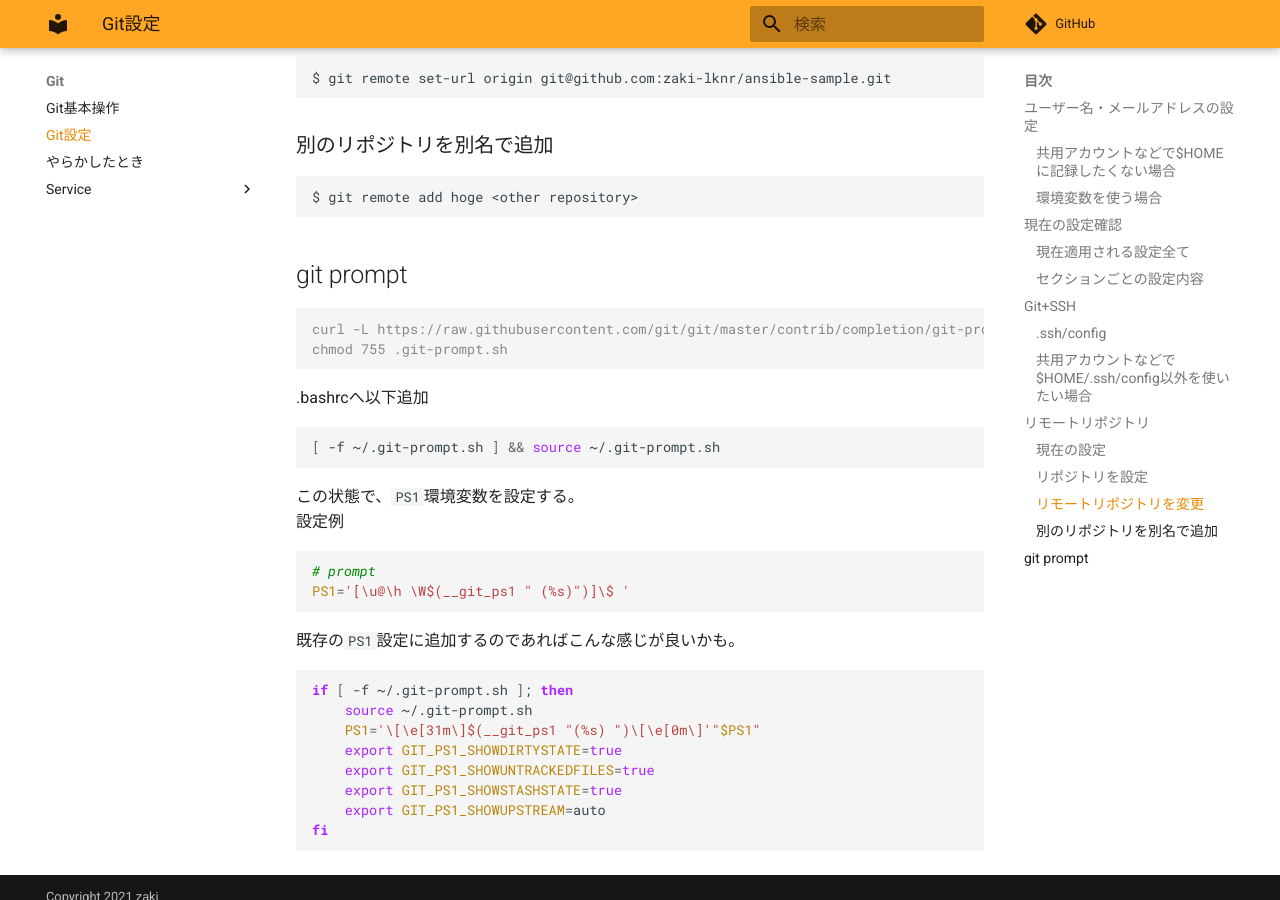
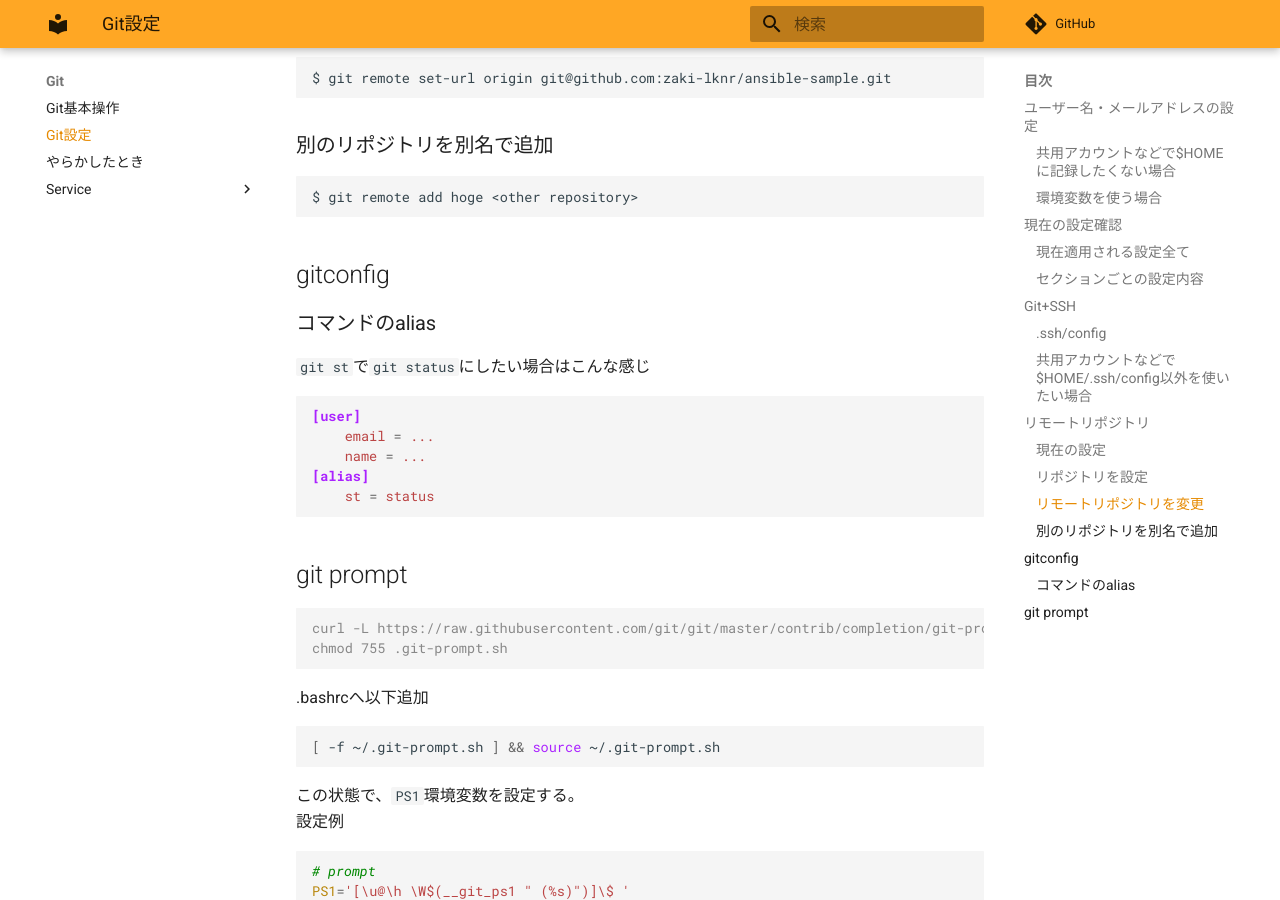
Before and after one commit to zaki-lknr/docs, an MkDocs documentation site: the page built from docs/Git/configure.md, in a window 1280 px wide and 900 px high, scrolled down 2249 px. Built offline with MkDocs 1.6.1 and Material for MkDocs 9.7.7, drawn with Linux system fonts in a browser that asks for light colours; comment, search, counter and statistics services are not loaded.

Commit message:
add: git/configure: コマンドのalias

````diff
--- a/docs/Git/configure.md
+++ b/docs/Git/configure.md
@@ -111,6 +111,20 @@ $ git remote set-url origin git@github.com:zaki-lknr/ansible-sample.git
 $ git remote add hoge <other repository>
 ```
 
+## gitconfig
+
+### コマンドのalias
+
+`git st`で`git status`にしたい場合はこんな感じ
+
+```ini
+[user]
+	email = ...
+	name = ...
+[alias]
+	st = status
+```
+
 ## git prompt
 
 ```console
````
